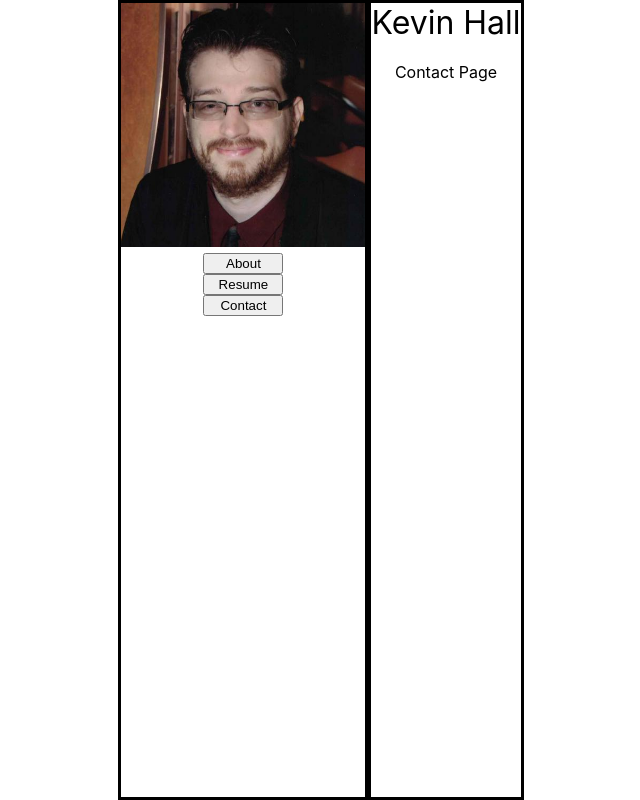
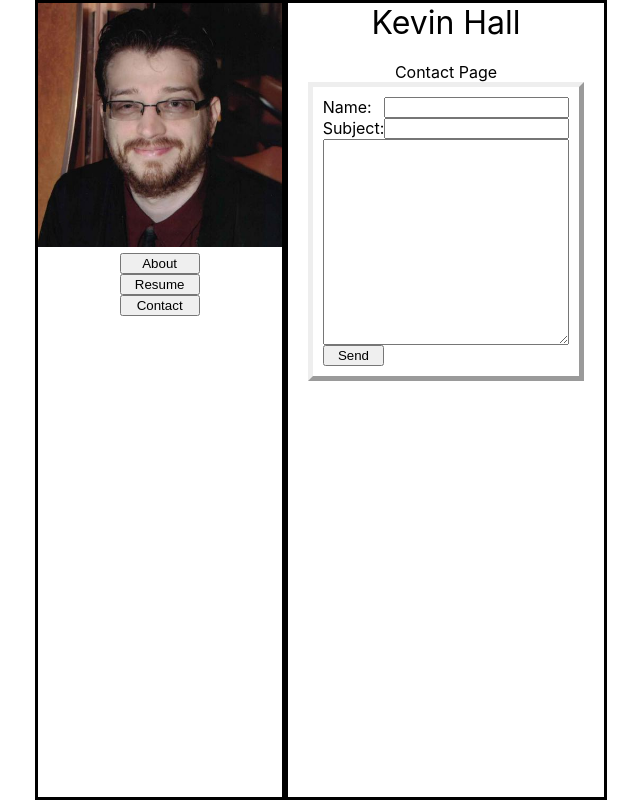
Before and after one commit to OmegaKev/OmegaKev.github.io, a React (Create React App) app in the folder index/: page / in a window 1280 px wide. Both pictures are taken after a click on the button "Contact". Shown: the whole page, without its empty margins (319-959 px from the left). Built offline with nearby package versions, Linux system fonts and the light colour scheme.

Commit message:
Created basic email form in Contact

```diff
--- a/index/src/index.css
+++ b/index/src/index.css
@@ -94,3 +94,16 @@ body > #root > div {
   height: 90vh;
   border: outset 5px;
 }
+
+.email-form {
+  display: grid;
+  grid-template-columns: 25% auto;
+}
+
+.email-form > .item-e
+{
+  display: grid;
+  grid-column-end: span 2;
+  width: auto;
+  height: 200px;
+}
--- a/index/src/web_pages/Contact.js
+++ b/index/src/web_pages/Contact.js
@@ -1,8 +1,21 @@
+// Disables form submit
+// Will be used until php code is finished
+const disable_submit = (event) => {
+    event.preventDefault();
+    alert('E-mail not implemented.');
+}
+
 const Page_Contact = () =>
 {
     return (
         <div>
             <span>Contact Page</span>
+            <form className="email-form text-border" onSubmit={disable_submit}>
+                <span>Name:</span><input type="text"></input>
+                <span>Subject:</span><input type="text"></input>
+                <textarea className= "item-e"></textarea>
+                <input type="submit" value="Send" />
+            </form>
         </div>
       );
 }
```
